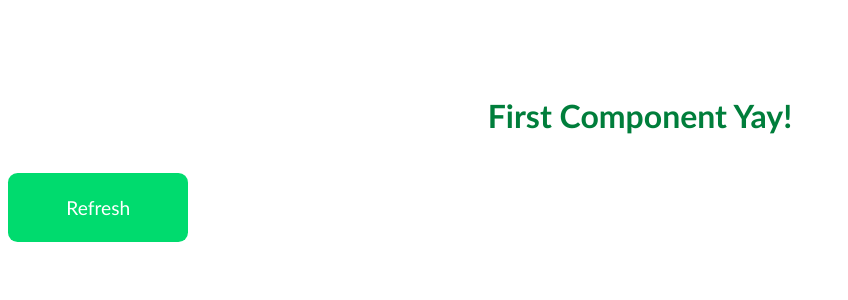
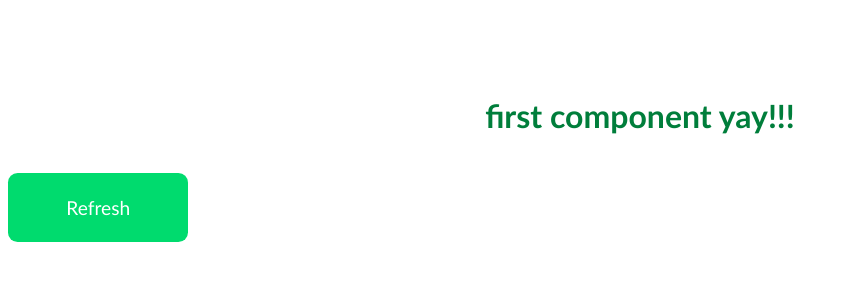
Before and after one commit to 0x-2FA/learn-vue, a Vue app: page / in a window 1280 px wide. Shown: the top 300 px of the page, without its empty margins (0-848 px from the left). Built offline with nearby package versions, Linux system fonts and the light colour scheme.

Commit message:
Added a way for the component to send data

```diff
--- a/src/components/FirstComp.vue
+++ b/src/components/FirstComp.vue
@@ -1,12 +1,16 @@
 <template>
   <div>
-      <h1>First Component Yay!</h1>
+      <h1>{{ title.toLowerCase() }}</h1>
   </div>
 </template>
 
 <script>
 export default {
-
+  data() {
+    return {
+      title: 'First Component Yay!!!',
+    };
+  },
 };
 </script>
 
```
